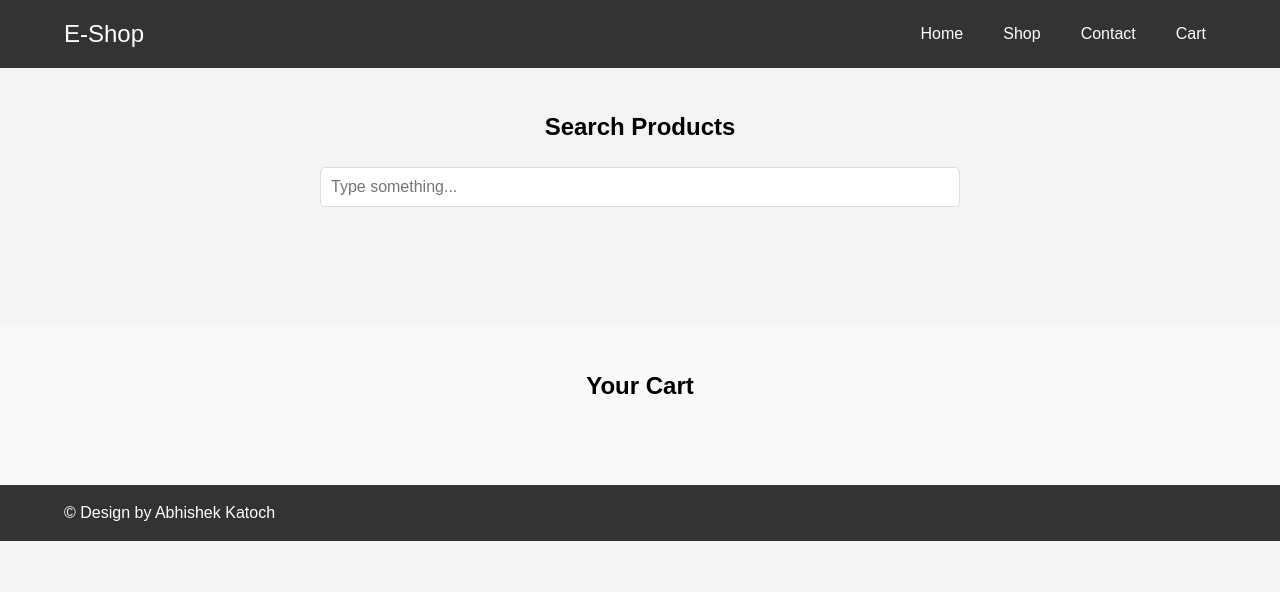
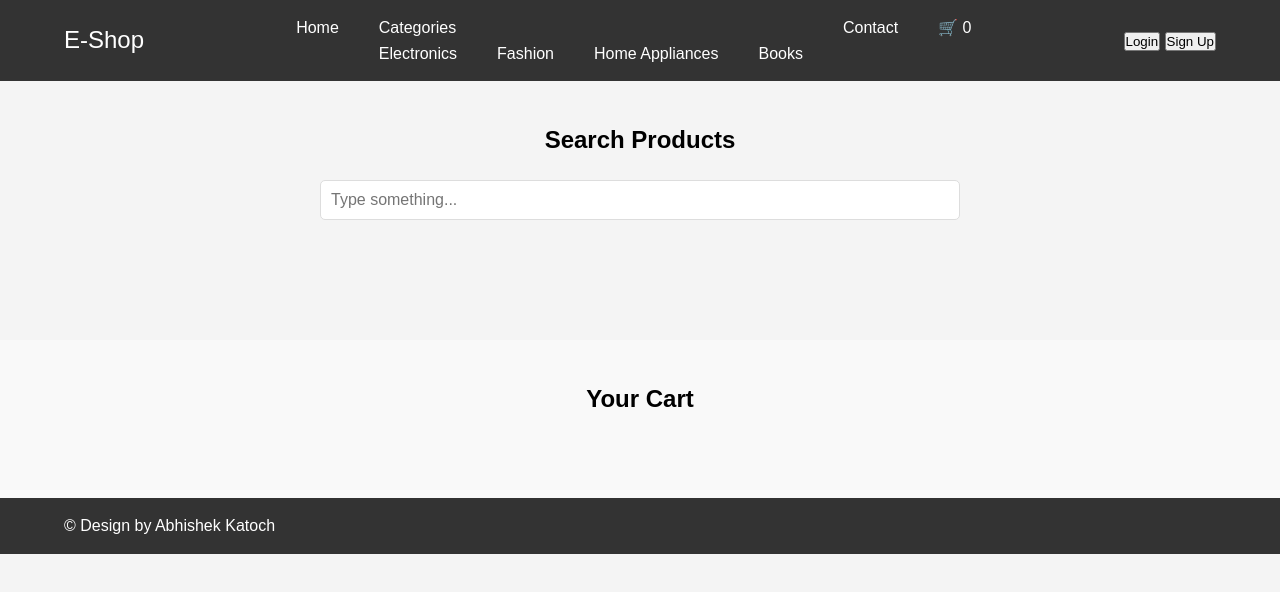
Before and after one commit to abhishek5660/e-commerce, a plain HTML site: page index.html in a window 1280 px wide. Drawn offline with Linux system fonts and the light colour scheme; no server answers.

Commit message:
Update index.html

```diff
--- a/index.html
+++ b/index.html
@@ -14,13 +14,32 @@
             <nav class="nav-menu">
                 <ul>
                     <li><a href="#">Home</a></li>
-                    <li><a href="#">Shop</a></li>
+                    <li>
+                        <a href="#">Categories</a>
+                        <ul class="dropdown">
+                            <li><a href="#">Electronics</a></li>
+                            <li><a href="#">Fashion</a></li>
+                            <li><a href="#">Home Appliances</a></li>
+                            <li><a href="#">Books</a></li>
+                        </ul>
+                    </li>
                     <li><a href="#">Contact</a></li>
-                    <li><a href="#cart">Cart</a></li> <!-- Link to Cart Section -->
+                    <li>
+                        <a href="#cart" class="cart-link">
+                            <span class="cart-icon">&#128722;</span>
+                            <span class="cart-count">0</span>
+                        </a>
+                    </li>
                 </ul>
             </nav>
-            <div class="mobile-menu-icon">&#9776;</div>
+
+           <!-- User Login/Signup -->
+           <div class="user-auth">
+            <button id="loginBtn">Login</button>
+            <button id="signupBtn">Sign Up</button>
         </div>
+        <div class="mobile-menu-icon">&#9776;</div>
+    </div>
     </header>
 
     <!-- Search Section -->
```
